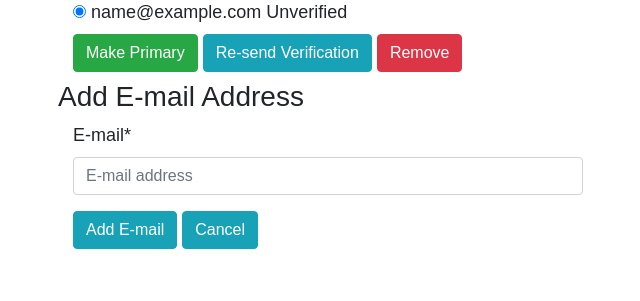
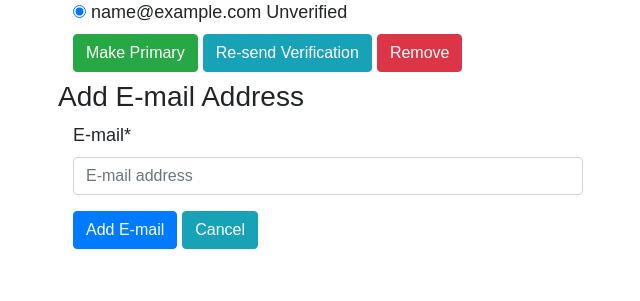
Before and after one commit to kevinbowen777/learning-log, a Django app: page /accounts/email/ in a window 1280 px wide. Shown: the part 174-475 px from the top of the page, without its empty margins (42-682 px from the left). Run offline with Django 3.2, Linux system fonts and the light colour scheme; the visitor is signed in with stand-in values (Sample User, id 1); data comes from the database, SQL or seed files in the repository; parts of the project's set-up code (start-up, migrations or seed data) failed here and were passed over; some libraries are stand-ins or nearby versions.

Commit message:
Change Add E-mail button type to primary

```diff
--- a/templates/account/email.html
+++ b/templates/account/email.html
@@ -50,7 +50,7 @@
     <form method="post" action="{% url 'account_email' %}" class="col-md-6 add_email">
         {% csrf_token %}
         {{ form|crispy }}
-        <button name="action_add" class="btn btn-info" type="submit">Add E-mail</button>
+        <button name="action_add" class="btn btn-primary" type="submit">Add E-mail</button>
         <a class="btn btn-info" href="javascript:window.history.back()">Cancel</a>
     </form>
   {% endif %}
```
